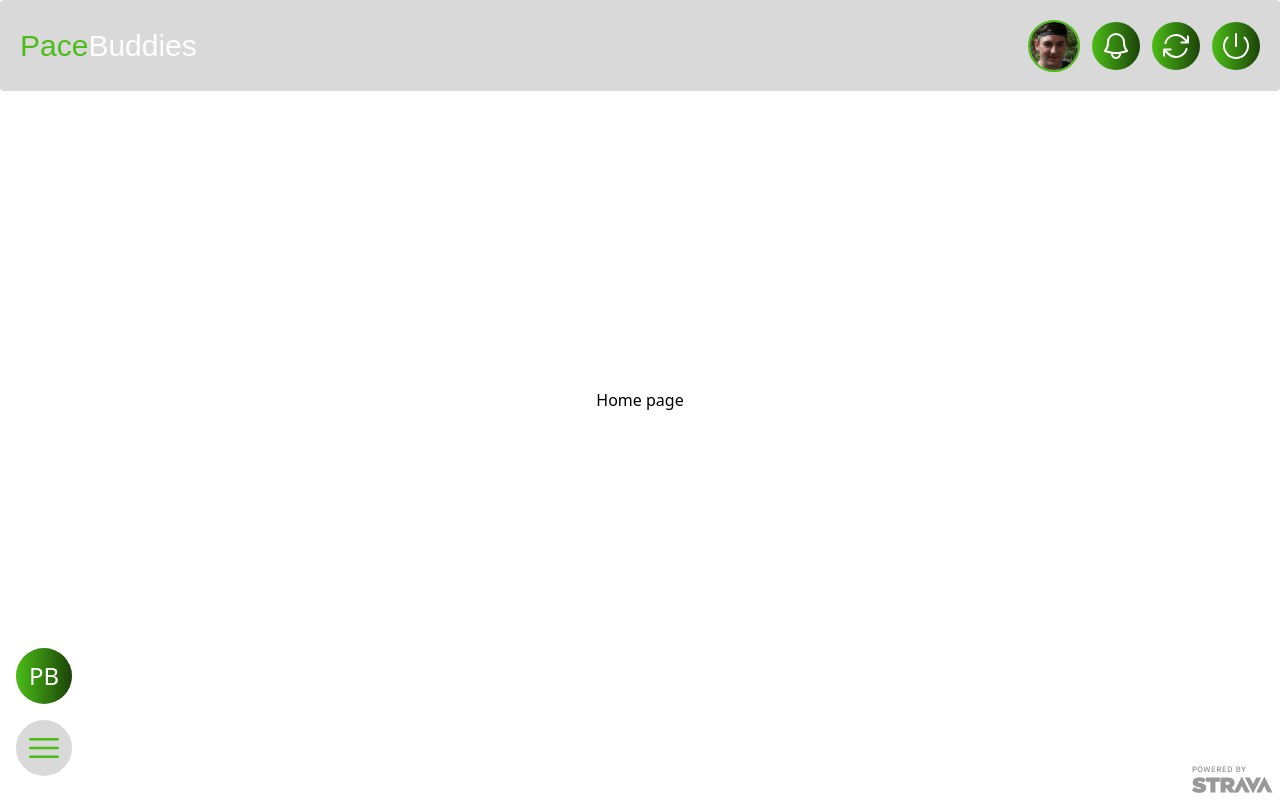
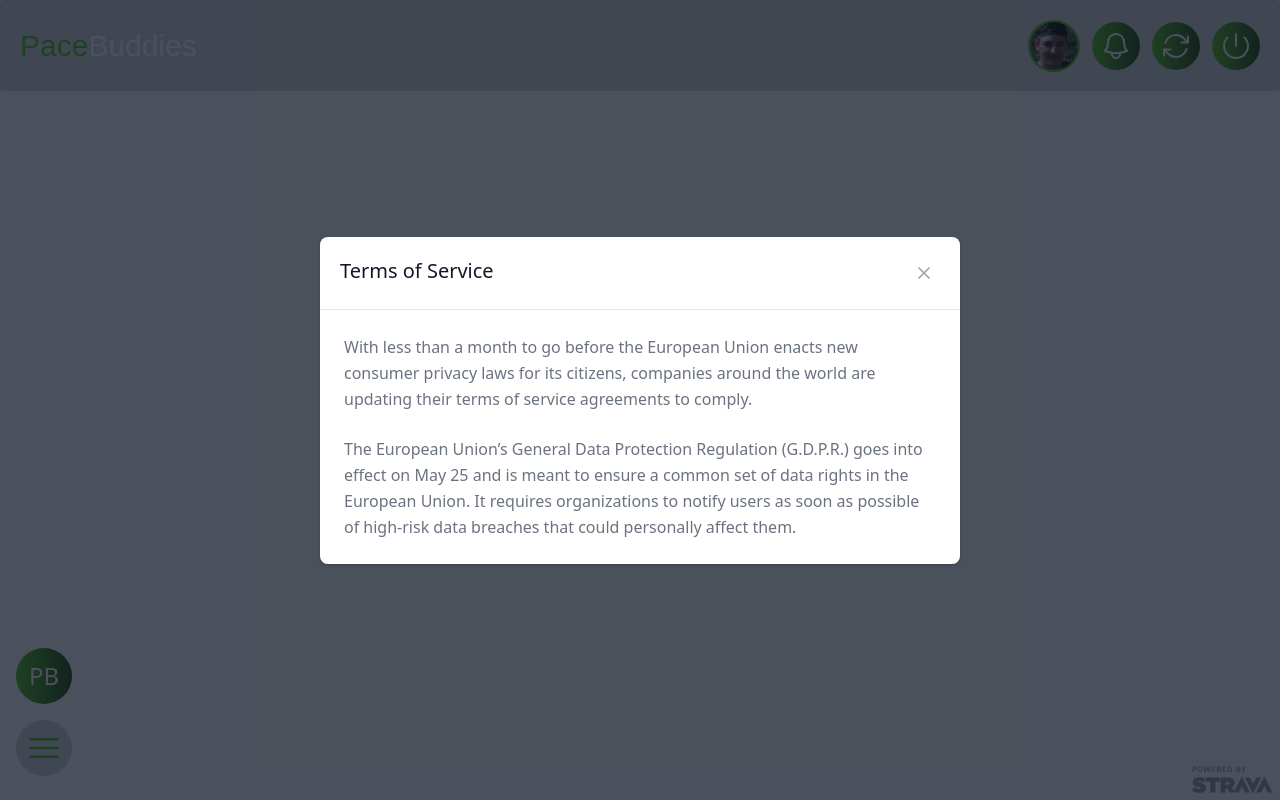
Before and after one commit to pacebuddies/Frontend, a Next.js app: page /home in a window 1280 px wide. Built offline with nearby package versions, Linux system fonts and the light colour scheme; no server answers.

Commit message:
Save work

```diff
--- /dev/null
+++ b/src/components/Recommendations/RecommendationsButton.tsx
@@ -0,0 +1,42 @@
+import { useState } from 'react';
+import RecommendationsModal from './RecommendationsModal';
+import { Modal } from "flowbite-react";
+
+const RecommendationsButton = () => {
+  const [recommendationsOpened, setRecommendationsOpened] = useState(false);
+  return (
+    <>
+      {/* eslint-disable-next-line tailwindcss/no-custom-classname */}
+      <div className="group/button fixed bottom-24 left-4 inline-flex h-14 w-auto items-center">
+        <span className=" absolute z-20 flex h-full w-14 cursor-pointer items-center justify-center rounded-full bg-gradient-to-r from-pb-green to-pb-dark-green text-2xl text-white">
+          PB
+        </span>
+        <span
+          onClick={() => setRecommendationsOpened(true)}
+          className="relative z-10 ml-0 flex h-full w-0 cursor-pointer items-center overflow-hidden whitespace-nowrap rounded-full bg-pb-gray pl-14 text-black transition-all duration-300 ease-in-out group-hover/button:ml-2 group-hover/button:w-full group-hover:w-full group-hover/button:pr-4"
+        >
+          Find your buddy
+        </span>
+      </div>
+      <Modal
+        show={true}
+      >
+        <Modal.Header>
+          Terms of Service
+        </Modal.Header>
+        <Modal.Body>
+          <div className="space-y-6">
+            <p className="text-base leading-relaxed text-gray-500 dark:text-gray-400">
+              With less than a month to go before the European Union enacts new consumer privacy laws for its citizens, companies around the world are updating their terms of service agreements to comply.
+            </p>
+            <p className="text-base leading-relaxed text-gray-500 dark:text-gray-400">
+              The European Union’s General Data Protection Regulation (G.D.P.R.) goes into effect on May 25 and is meant to ensure a common set of data rights in the European Union. It requires organizations to notify users as soon as possible of high-risk data breaches that could personally affect them.
+            </p>
+          </div>
+        </Modal.Body>
+      </Modal>
+    </>
+  );
+};
+
+export default RecommendationsButton;
--- /dev/null
+++ b/src/components/Recommendations/RecommendationsModal.tsx
@@ -0,0 +1,30 @@
+import { Modal } from "flowbite-react";
+
+interface IProps {
+  opened: boolean;
+}
+
+const RecommendationsModal = (props: IProps) => {
+  return (
+    <>
+      <Modal
+        show={true}
+      >
+        <Modal.Header>
+          Terms of Service
+        </Modal.Header>
+        <Modal.Body>
+          <div className="space-y-6">
+            <p className="text-base leading-relaxed text-gray-500 dark:text-gray-400">
+              With less than a month to go before the European Union enacts new consumer privacy laws for its citizens, companies around the world are updating their terms of service agreements to comply.
+            </p>
+            <p className="text-base leading-relaxed text-gray-500 dark:text-gray-400">
+              The European Union’s General Data Protection Regulation (G.D.P.R.) goes into effect on May 25 and is meant to ensure a common set of data rights in the European Union. It requires organizations to notify users as soon as possible of high-risk data breaches that could personally affect them.
+            </p>
+          </div>
+        </Modal.Body>
+      </Modal>
+    </>
+  );
+};
+export default RecommendationsModal;
--- a/src/components/RecommendationsButton.tsx
+++ /dev/null
@@ -1,17 +0,0 @@
-const RecommendationsButton = () => {
-  return (
-    <>
-      {/* eslint-disable-next-line tailwindcss/no-custom-classname */}
-      <div className="group/button fixed bottom-24 left-4 inline-flex h-14 w-auto items-center">
-        <span className=" absolute z-20 flex h-full w-14 cursor-pointer items-center justify-center rounded-full bg-gradient-to-r from-pb-green to-pb-dark-green text-2xl text-white">
-          PB
-        </span>
-        <span className="relative z-10 ml-0 flex h-full w-0 cursor-pointer items-center overflow-hidden whitespace-nowrap rounded-full bg-pb-gray pl-14 text-black transition-all duration-300 ease-in-out group-hover/button:ml-2 group-hover/button:w-full group-hover:w-full group-hover/button:pr-4">
-          Find your buddy
-        </span>
-      </div>
-    </>
-  );
-};
-
-export default RecommendationsButton;
--- a/src/pages/home.tsx
+++ b/src/pages/home.tsx
@@ -2,12 +2,13 @@ import { NextPage } from 'next';
 import { useEffect, useState } from 'react';
 import { toast } from 'react-toastify';
 import SummaryBarChart from '../components/Charts/SummaryBarChart';
+import MenuButton from '../components/MenuButton';
+import RecommendationsButton from '../components/Recommendations/RecommendationsButton';
 import StravaWatermark from '../components/StravaWatermark';
 import TopNavBar from '../components/TopNavBar';
 import stravaApi from '../instances/axiosConfigured';
 import { IAthlete } from '../interfaces';
-import RecommendationsButton from "../components/RecommendationsButton";
-import MenuButton from "../components/MenuButton";
+import RecommendationsModal from "../components/Recommendations/RecommendationsModal";
 
 const Home: NextPage = () => {
   const [athlete, setAthlete] = useState<IAthlete | null>(null);
@@ -43,6 +44,7 @@ const Home: NextPage = () => {
           {isLoaded && <SummaryBarChart athlete={athlete!.activity_stats} />}
         </div>
       </div>
+      <RecommendationsModal opened={true} />
       <RecommendationsButton />
       <MenuButton />
       <StravaWatermark />
```
